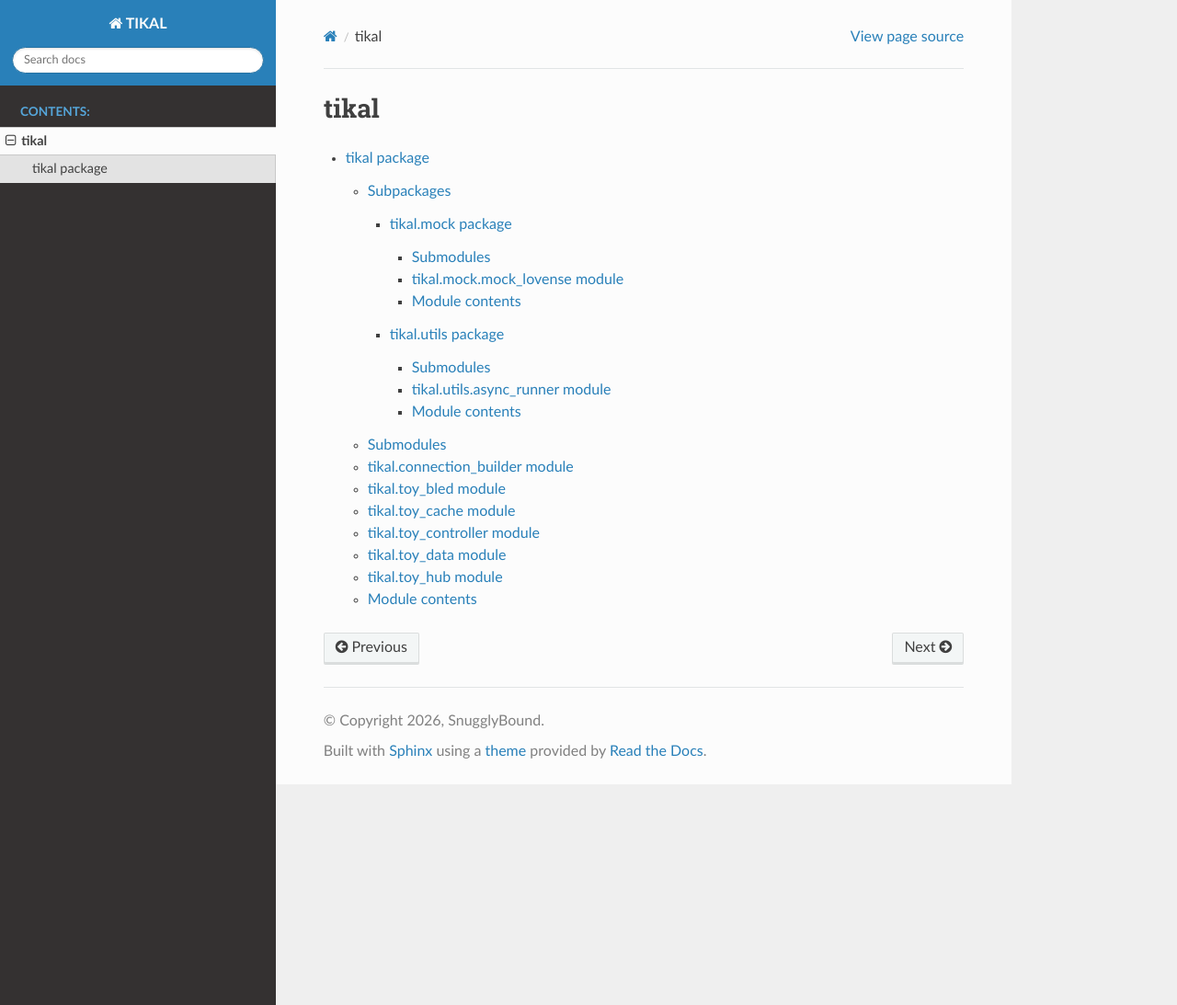
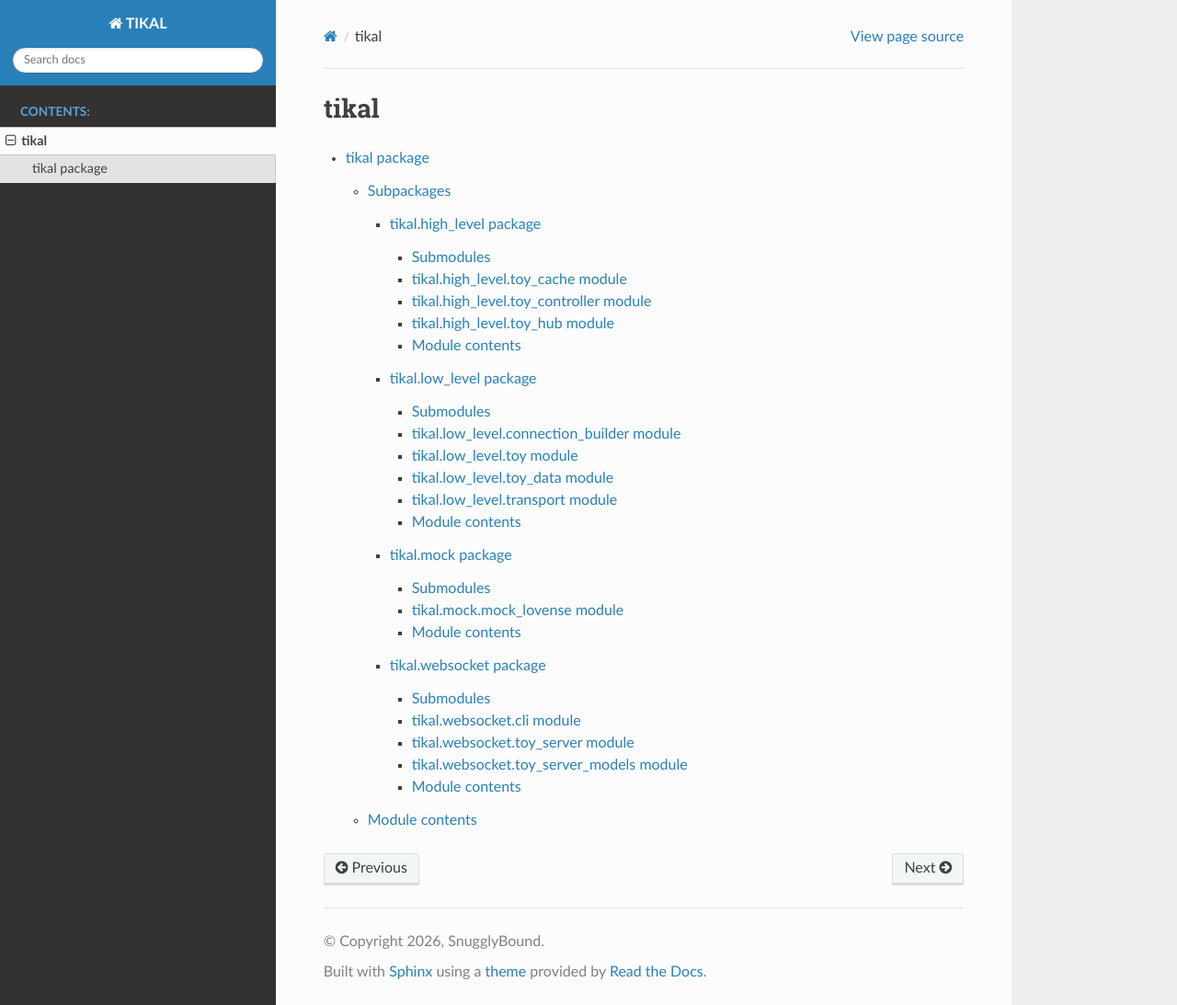
Before and after one commit to MoonShardFlower/tikal-library, a Sphinx documentation site: the page built from docs/modules.rst, in a window 1280 px wide and 1093 px high. Shown: the whole window at 92% size. Built offline with Sphinx 7.4.7 and the Read the Docs theme 3.1.0, drawn with Linux system fonts in a browser that asks for light colours.

Commit message:
regenerated and updated sphinx files

```diff
--- a/docs/conf.py
+++ b/docs/conf.py
@@ -14,12 +14,17 @@ sys.path.insert(0, os.path.abspath(".."))
 project = "TIKAL"
 copyright = "2026, SnugglyBound"
 author = "SnugglyBound"
-release = "1.0.0"
+release = "0.6.0"
 
 # -- General configuration ---------------------------------------------------
 # https://www.sphinx-doc.org/en/master/usage/configuration.html#general-configuration
 
-extensions = ["sphinx.ext.todo", "sphinx.ext.viewcode", "sphinx.ext.autodoc"]
+extensions = [
+    "sphinx.ext.todo",
+    "sphinx.ext.viewcode",
+    "sphinx.ext.autodoc",
+    "sphinx.ext.napoleon",
+]
 
 templates_path = ["_templates"]
 exclude_patterns = ["_build", "Thumbs.db", ".DS_Store"]
--- /dev/null
+++ b/docs/tikal.high_level.rst
@@ -0,0 +1,38 @@
+tikal.high\_level package
+=========================
+
+Submodules
+----------
+
+tikal.high\_level.toy\_cache module
+-----------------------------------
+
+.. automodule:: tikal.high_level.toy_cache
+   :members:
+   :show-inheritance:
+   :undoc-members:
+
+tikal.high\_level.toy\_controller module
+----------------------------------------
+
+.. automodule:: tikal.high_level.toy_controller
+   :members:
+   :show-inheritance:
+   :undoc-members:
+   :no-index:
+
+tikal.high\_level.toy\_hub module
+---------------------------------
+
+.. automodule:: tikal.high_level.toy_hub
+   :members:
+   :show-inheritance:
+   :undoc-members:
+
+Module contents
+---------------
+
+.. automodule:: tikal.high_level
+   :members:
+   :show-inheritance:
+   :undoc-members:
--- /dev/null
+++ b/docs/tikal.low_level.rst
@@ -0,0 +1,49 @@
+tikal.low\_level package
+========================
+
+Submodules
+----------
+
+tikal.low\_level.connection\_builder module
+-------------------------------------------
+
+.. automodule:: tikal.low_level.connection_builder
+   :members:
+   :show-inheritance:
+   :undoc-members:
+   :noindex:
+
+tikal.low\_level.toy module
+---------------------------
+
+.. automodule:: tikal.low_level.toy
+   :members:
+   :show-inheritance:
+   :undoc-members:
+   :noindex:
+
+tikal.low\_level.toy\_data module
+---------------------------------
+
+.. automodule:: tikal.low_level.toy_data
+   :members:
+   :show-inheritance:
+   :undoc-members:
+   :noindex:
+
+tikal.low\_level.transport module
+---------------------------------
+
+.. automodule:: tikal.low_level.transport
+   :members:
+   :show-inheritance:
+   :undoc-members:
+   :noindex:
+
+Module contents
+---------------
+
+.. automodule:: tikal.low_level
+   :members:
+   :show-inheritance:
+   :undoc-members:
--- a/docs/tikal.rst
+++ b/docs/tikal.rst
@@ -7,59 +7,10 @@ Subpackages
 .. toctree::
    :maxdepth: 4
 
+   tikal.high_level
+   tikal.low_level
    tikal.mock
-   tikal.utils
-
-Submodules
-----------
-
-tikal.connection\_builder module
---------------------------------
-
-.. automodule:: tikal.connection_builder
-   :members:
-   :show-inheritance:
-   :undoc-members:
-
-tikal.toy\_bled module
-----------------------
-
-.. automodule:: tikal.toy_bled
-   :members:
-   :show-inheritance:
-   :undoc-members:
-
-tikal.toy\_cache module
------------------------
-
-.. automodule:: tikal.toy_cache
-   :members:
-   :show-inheritance:
-   :undoc-members:
-
-tikal.toy\_controller module
-----------------------------
-
-.. automodule:: tikal.toy_controller
-   :members:
-   :show-inheritance:
-   :undoc-members:
-
-tikal.toy\_data module
-----------------------
-
-.. automodule:: tikal.toy_data
-   :members:
-   :show-inheritance:
-   :undoc-members:
-
-tikal.toy\_hub module
----------------------
-
-.. automodule:: tikal.toy_hub
-   :members:
-   :show-inheritance:
-   :undoc-members:
+   tikal.websocket
 
 Module contents
 ---------------
--- a/docs/tikal.utils.rst
+++ /dev/null
@@ -1,21 +0,0 @@
-tikal.utils package
-===================
-
-Submodules
-----------
-
-tikal.utils.async\_runner module
---------------------------------
-
-.. automodule:: tikal.utils.async_runner
-   :members:
-   :show-inheritance:
-   :undoc-members:
-
-Module contents
----------------
-
-.. automodule:: tikal.utils
-   :members:
-   :show-inheritance:
-   :undoc-members:
--- /dev/null
+++ b/docs/tikal.websocket.rst
@@ -0,0 +1,39 @@
+tikal.websocket package
+=======================
+
+Submodules
+----------
+
+tikal.websocket.cli module
+--------------------------
+
+.. automodule:: tikal.websocket.cli
+   :members:
+   :show-inheritance:
+   :undoc-members:
+
+tikal.websocket.toy\_server module
+----------------------------------
+
+.. automodule:: tikal.websocket.toy_server
+   :members:
+   :show-inheritance:
+   :undoc-members:
+   :no-index:
+
+tikal.websocket.toy\_server\_models module
+------------------------------------------
+
+.. automodule:: tikal.websocket.toy_server_models
+   :members:
+   :show-inheritance:
+   :undoc-members:
+   :no-index:
+
+Module contents
+---------------
+
+.. automodule:: tikal.websocket
+   :members:
+   :show-inheritance:
+   :undoc-members:
```
Also changed, not shown: docs/index.rst (+17 -20 lines).
